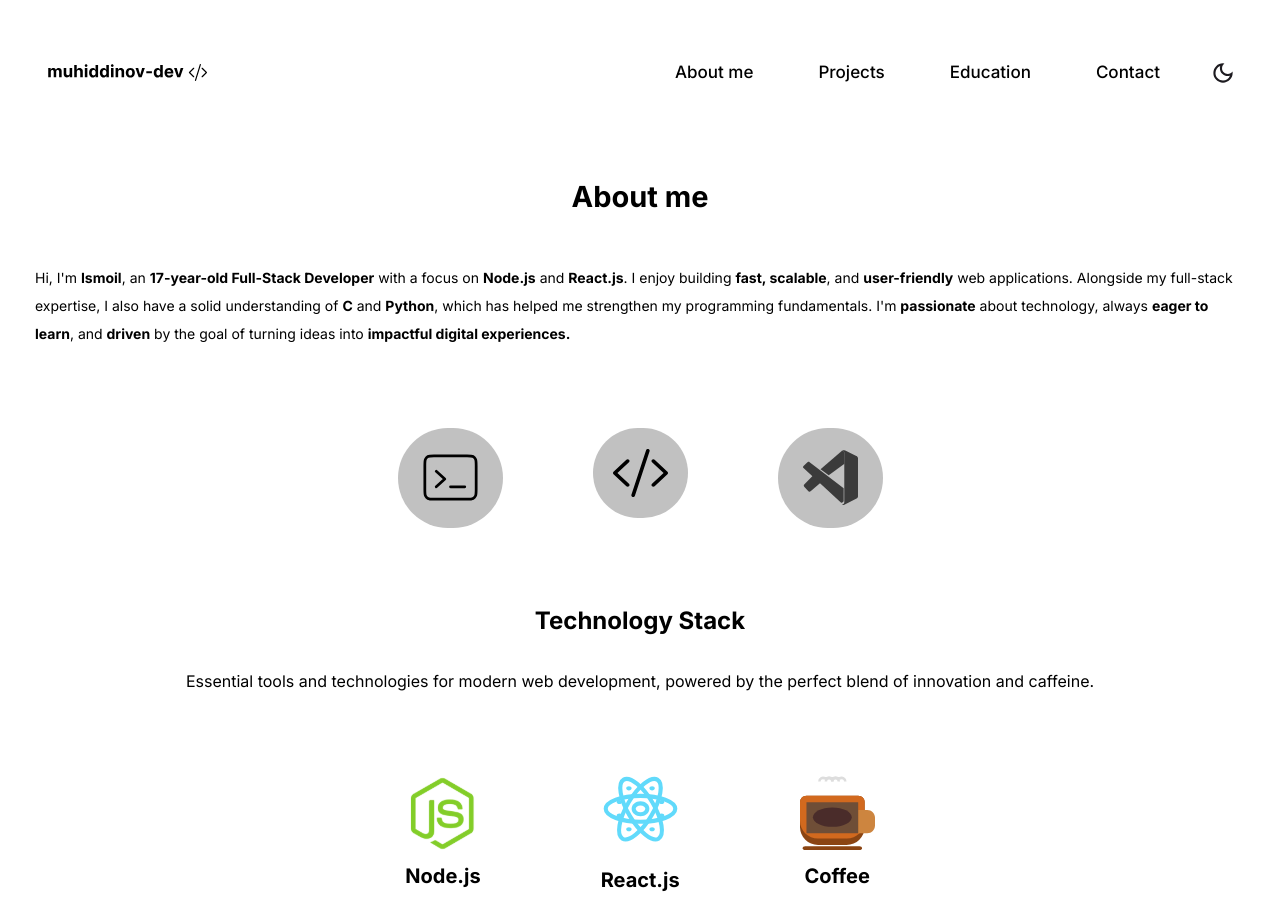
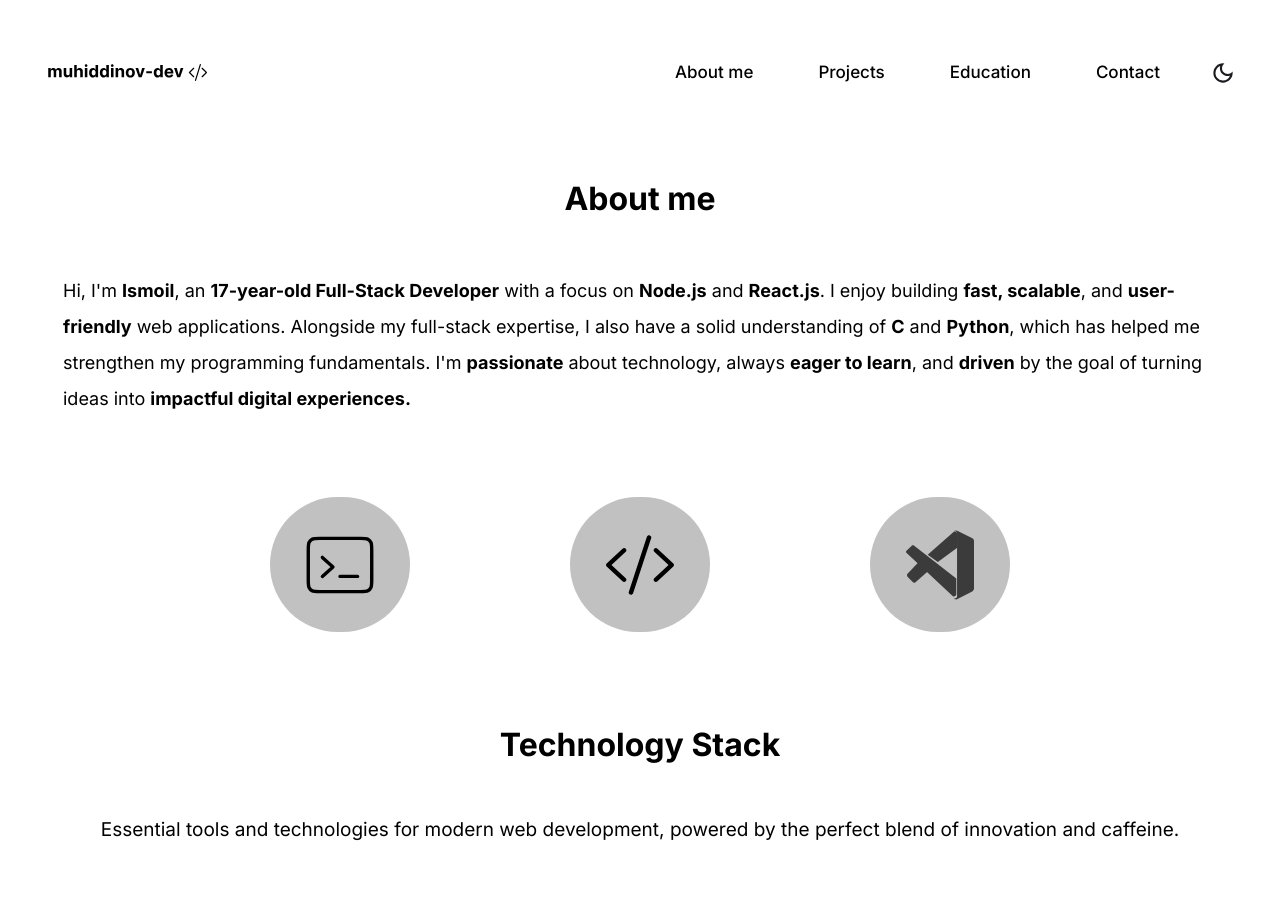
Before and after one commit to muhiddinovismoil/portfolio-app, a Next.js app: page /about in a window 1280 px wide. Shown: the top 924 px of the page. Built offline with nearby package versions, Linux system fonts and the light colour scheme.

Commit message:
about me page successfully finished with responsive

```diff
--- a/src/app/about/page.tsx
+++ b/src/app/about/page.tsx
@@ -9,12 +9,12 @@ const AboutMe = () => {
         <>
             <section className="pt-[175px] px-[35px] pb-[140px]">
                 <div className="container">
-                    <div className="flex flex-col gap-[75px]">
-                        <div className="flex flex-col gap-[45px]">
-                            <h2 className="text-[29px] font-bold text-center">
+                    <div className="flex flex-col gap-[75px] xl:px-[28px]">
+                        <div className="flex flex-col gap-[45px] xl:gap-[50px]">
+                            <h2 className="text-[29px] font-bold text-center xl:text-[32px] min-[1440px]:text-start">
                                 About me
                             </h2>
-                            <p className="text-[12px] leading-[200%] md:text-[14px]">
+                            <p className="text-[12px] leading-[200%] sm:text-[13px] md:text-[14px] lg:text-[16px] xl:text-[18px] min-[1440px]:text-[20px]">
                                 Hi, I'm{" "}
                                 <span className="font-bold">Ismoil</span>, an{" "}
                                 <span className="font-bold">
@@ -47,25 +47,28 @@ const AboutMe = () => {
                                 </span>
                             </p>
                         </div>
-                        <div className="flex justify-center pt-[5px] gap-[90px]">
-                            <div className="hidden w-[95px] h-[90px] bg-[#c1c1c1] rounded-full md:flex items-center justify-center dark:bg-[#404040] md:h-[100px] md:w-[105px]">
+                        <div className="flex justify-center pt-[5px] gap-[90px] lg:gap-[110px] xl:gap-[160px]">
+                            <div className="hidden w-[95px] h-[90px] bg-[#c1c1c1] rounded-full sm:flex items-center justify-center dark:bg-[#404040] md:h-[100px] md:w-[105px] xl:w-[140px] xl:h-[135px]">
                                 <CustomIcon
+                                    className="xl:w-[68px] xl:h-[70px]"
                                     iconDark="/about/dev-tool2.dark.svg"
                                     iconLight="/about/dev-tool2.light.svg"
                                     w={55}
                                     h={48}
                                 />
                             </div>
-                            <div className="w-[95px] h-[90px] bg-[#c1c1c1] rounded-full flex items-center justify-center dark:bg-[#404040]">
+                            <div className="w-[95px] h-[90px] bg-[#c1c1c1] rounded-full flex items-center justify-center dark:bg-[#404040] xl:w-[140px] xl:h-[135px]">
                                 <CustomIcon
+                                    className="xl:w-[68px] xl:h-[70px]"
                                     iconDark="/about/dev-tool.dark.svg"
                                     iconLight="/about/dev-tool.light.svg"
                                     w={55}
                                     h={48}
                                 />
                             </div>
-                            <div className="hidden w-[95px] h-[90px] bg-[#c1c1c1] rounded-full md:flex items-center justify-center dark:bg-[#404040] md:h-[100px] md:w-[105px]">
+                            <div className="hidden w-[95px] h-[90px] bg-[#c1c1c1] rounded-full sm:flex items-center justify-center dark:bg-[#404040] md:h-[100px] md:w-[105px] xl:w-[140px] xl:h-[135px]">
                                 <CustomIcon
+                                    className="xl:w-[68px] xl:h-[70px]"
                                     iconDark="/about/dev-tool3.dark.svg"
                                     iconLight="/about/dev-tool3.light.svg"
                                     w={55}
@@ -73,17 +76,17 @@ const AboutMe = () => {
                                 />
                             </div>
                         </div>
-                        <div className="flex flex-col text-center gap-[30px]">
-                            <h3 className="font-bold text-[24px]">
+                        <div className="flex flex-col text-center gap-[30px] lg:pt-[10px] lg:gap-[45px] xl:pt-[20px] xl:gap-[55px] min-[1440px]:text-start min-[1440px]:pt-[40px] min-[1440px]:gap-[40px]">
+                            <h3 className="font-bold text-[24px] xl:text-[32px] xl:leading-[112%] lg:text-[26px]">
                                 Technology Stack
                             </h3>
-                            <p className="leading-[150%]">
+                            <p className="leading-[150%] md:text-[18px] xl:text-[19px] xl:leading-[126%] min-[1440px]:text-[20px]">
                                 Essential tools and technologies for modern web
                                 development, powered by the perfect blend of
                                 innovation and caffeine.
                             </p>
                         </div>
-                        <div className="flex pt-[4px] gap-[40px] items-center justify-center md:gap-[120px]">
+                        <div className="flex pt-[4px] gap-[40px] sm:gap-[75px] items-center justify-center md:gap-[120px] lg:gap-[120px] xl:gap-[180px]">
                             {StackTechno.map((item) => (
                                 <StackTechnoUi
                                     key={item.id}
--- a/src/components/client/ui/icon-dark-light.tsx
+++ b/src/components/client/ui/icon-dark-light.tsx
@@ -4,12 +4,19 @@ import { useTheme } from "next-themes";
 import { ImageI } from "@/types";
 import Image from "next/image";
 
-export const IconClient = ({ iconDark = "", iconLight = "", w, h }: ImageI) => {
+export const IconClient = ({
+    iconDark = "",
+    iconLight = "",
+    w,
+    h,
+    className,
+}: ImageI) => {
     const { theme } = useTheme();
     return (
         <Image
             width={w}
             height={h}
+            className={className}
             src={theme === "dark" ? iconDark : iconLight}
             alt="icon-dark -- icon light"
         />
--- a/src/components/ui/icon-dark-light.tsx
+++ b/src/components/ui/icon-dark-light.tsx
@@ -11,8 +11,20 @@ const IconDynamic = dynamic(
         ssr: false,
     }
 );
-export const CustomIcon = ({ iconDark, iconLight, w, h }: ImageI) => {
+export const CustomIcon = ({
+    iconDark,
+    iconLight,
+    w,
+    h,
+    className,
+}: ImageI) => {
     return (
-        <IconDynamic iconDark={iconDark} iconLight={iconLight} w={w} h={h} />
+        <IconDynamic
+            iconDark={iconDark}
+            iconLight={iconLight}
+            w={w}
+            h={h}
+            className={className}
+        />
     );
 };
--- a/src/components/ui/stack-techno.tsx
+++ b/src/components/ui/stack-techno.tsx
@@ -4,12 +4,11 @@ import React from "react";
 
 export const StackTechnoUi = ({ id, techIcon, title, alt }: StackTechnoI) => {
     return (
-        <div>
         <div
             className={
                 alt === "ReactjsIcon"
-                        ? "flex flex-col items-center gap-[18px]"
-                        : "flex flex-col items-center gap-[10px]"
+                    ? "flex flex-col items-center gap-[18px] xl:gap-[23px]"
+                    : "flex flex-col items-center gap-[10px] xl:gap-[15px]"
             }
         >
             <Image
@@ -17,10 +16,11 @@ export const StackTechnoUi = ({ id, techIcon, title, alt }: StackTechnoI) => {
                 width={69}
                 height={69}
                 alt={alt}
-                    className="md:w-[75px] md:h-[75px]"
+                className="md:w-[75px] md:h-[75px] lg:w-[95px] lg:h-[95px] xl:w-[110px] xl:h-[110px]"
             />
-                <p className="text-[18px] font-bold md:text-[20px]">{title}</p>
-            </div>
+            <p className="text-[18px] font-bold md:text-[20px] lg:text-[22px] xl:text-[26px]">
+                {title}
+            </p>
         </div>
     );
 };
--- a/src/types/img.type.ts
+++ b/src/types/img.type.ts
@@ -3,4 +3,5 @@ export interface ImageI {
     iconLight?: string;
     w?: number;
     h?: number;
+    className?: string;
 }
```
Lines whose indentation alone changed are shown as unchanged.
